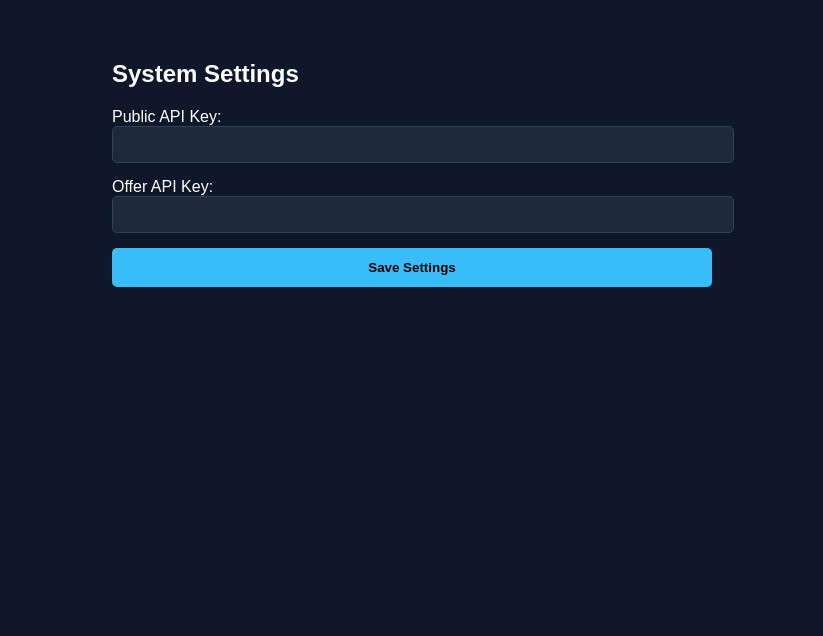
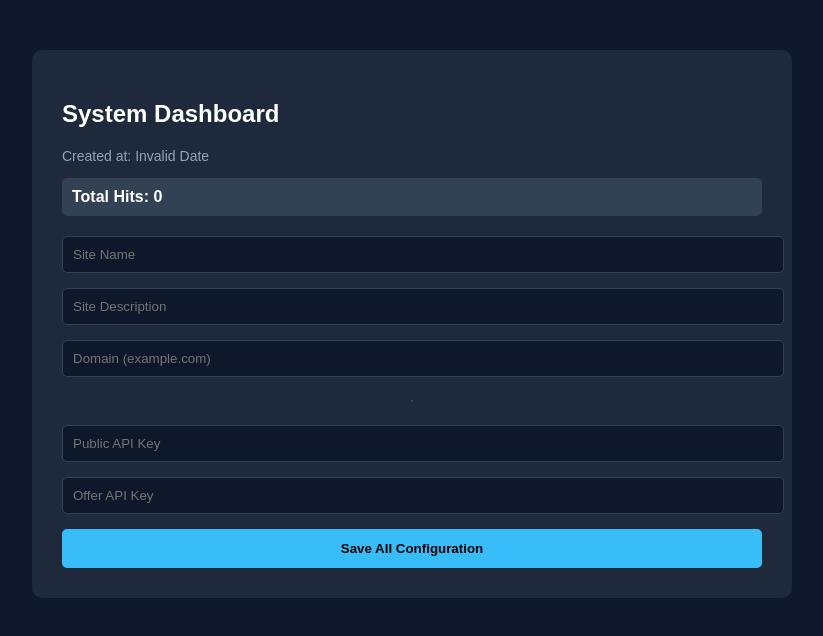
Before and after one commit to tamse94/getoffercpa, a Next.js app: page /setting in a window 1280 px wide. Shown: the top 636 px of the page, without its empty margins (228-1051 px from the left). Built offline with nearby package versions, Linux system fonts and the light colour scheme; no server answers; the database is empty.

Commit message:
Update page.jsx

```diff
--- a/app/setting/page.jsx
+++ b/app/setting/page.jsx
@@ -3,16 +3,28 @@ import { useState, useEffect } from 'react'
 import { supabase } from '@/lib/supabase'
 
 export default function SettingPage() {
-  const [pubKey, setPubKey] = useState('')
-  const [offKey, setOffKey] = useState('')
+  const [data, setData] = useState({
+    public_key: '',
+    offer_key: '',
+    site_name: '',
+    site_description: '',
+    domain: ''
+  })
+  const [stats, setStats] = useState({ hits: 0, date: '' })
   const [status, setStatus] = useState('')
 
   useEffect(() => {
     async function loadData() {
-      const { data } = await supabase.from('settings').select('*').single()
-      if (data) {
-        setPubKey(data.public_key)
-        setOffKey(data.offer_key)
+      const { data: settings } = await supabase.from('settings').select('*').single()
+      if (settings) {
+        setData({
+          public_key: settings.public_key || '',
+          offer_key: settings.offer_key || '',
+          site_name: settings.site_name || '',
+          site_description: settings.site_description || '',
+          domain: settings.domain || ''
+        })
+        setStats({ hits: settings.hit_count, date: settings.created_at })
       }
     }
     loadData()
@@ -21,30 +33,31 @@ export default function SettingPage() {
   const handleSave = async (e) => {
     e.preventDefault()
     setStatus('Saving...')
-    const { error } = await supabase.from('settings').upsert({
-      id: 1,
-      public_key: pubKey,
-      offer_key: offKey
-    })
+    const { error } = await supabase.from('settings').upsert({ id: 1, ...data })
     if (error) setStatus('Error: ' + error.message)
-    else setStatus('Settings saved successfully!')
+    else setStatus('Settings updated!')
   }
 
   return (
-    <div style={{ padding: '40px', maxWidth: '600px', margin: '0 auto' }}>
-      <h2>System Settings</h2>
-      <form onSubmit={handleSave} style={{ display: 'flex', flexDirection: 'column', gap: '15px', marginTop: '20px' }}>
-        <div>
-          <label>Public API Key:</label>
-          <input type="text" value={pubKey} onChange={(e) => setPubKey(e.target.value)} style={{ width: '100%', padding: '10px', borderRadius: '5px', border: '1px solid #334155', background: '#1e293b', color: 'white' }} />
-        </div>
-        <div>
-          <label>Offer API Key:</label>
-          <input type="text" value={offKey} onChange={(e) => setOffKey(e.target.value)} style={{ width: '100%', padding: '10px', borderRadius: '5px', border: '1px solid #334155', background: '#1e293b', color: 'white' }} />
-        </div>
-        <button type="submit" style={{ padding: '12px', background: '#38bdf8', border: 'none', borderRadius: '5px', cursor: 'pointer', fontWeight: 'bold' }}>Save Settings</button>
+    <div style={{ padding: '30px', maxWidth: '700px', margin: '0 auto', background: '#1e293b', borderRadius: '10px', marginTop: '50px' }}>
+      <h2>System Dashboard</h2>
+      <p style={{ fontSize: '14px', color: '#94a3b8' }}>Created at: {new Date(stats.date).toLocaleString()}</p>
+      <div style={{ background: '#334155', padding: '10px', borderRadius: '5px', marginBottom: '20px' }}>
+        <strong>Total Hits: {stats.hits}</strong>
+      </div>
+
+      <form onSubmit={handleSave} style={{ display: 'flex', flexDirection: 'column', gap: '15px' }}>
+        <input type="text" placeholder="Site Name" value={data.site_name} onChange={e => setData({...data, site_name: e.target.value})} style={inputStyle} />
+        <input type="text" placeholder="Site Description" value={data.site_description} onChange={e => setData({...data, site_description: e.target.value})} style={inputStyle} />
+        <input type="text" placeholder="Domain (example.com)" value={data.domain} onChange={e => setData({...data, domain: e.target.value})} style={inputStyle} />
+        <hr style={{ border: '0.5px solid #334155' }} />
+        <input type="text" placeholder="Public API Key" value={data.public_key} onChange={e => setData({...data, public_key: e.target.value})} style={inputStyle} />
+        <input type="text" placeholder="Offer API Key" value={data.offer_key} onChange={e => setData({...data, offer_key: e.target.value})} style={inputStyle} />
+        <button type="submit" style={{ padding: '12px', background: '#38bdf8', color: 'black', border: 'none', borderRadius: '5px', fontWeight: 'bold' }}>Save All Configuration</button>
       </form>
-      {status && <p style={{ marginTop: '15px', color: '#10b981' }}>{status}</p>}
+      {status && <p style={{ marginTop: '15px' }}>{status}</p>}
     </div>
   )
 }
+
+const inputStyle = { width: '100%', padding: '10px', borderRadius: '5px', border: '1px solid #334155', background: '#0f172a', color: 'white' };
```
